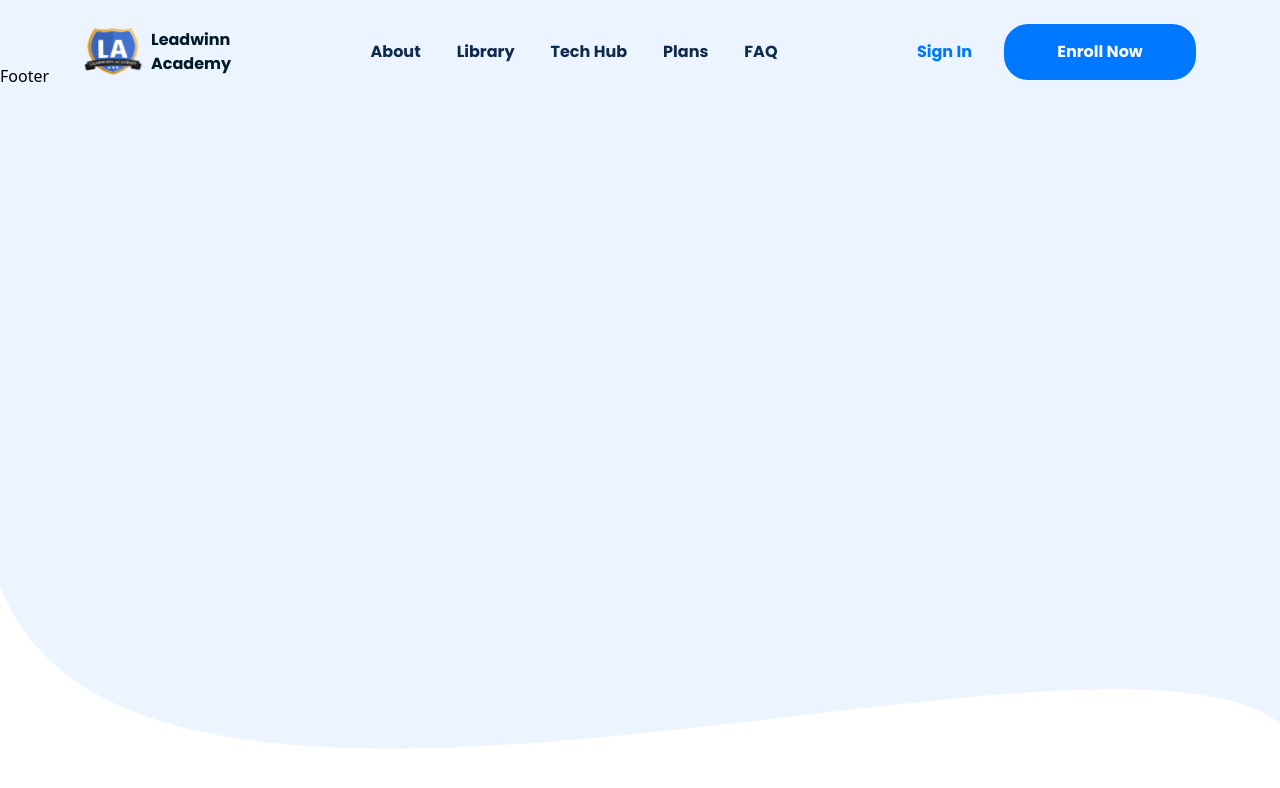
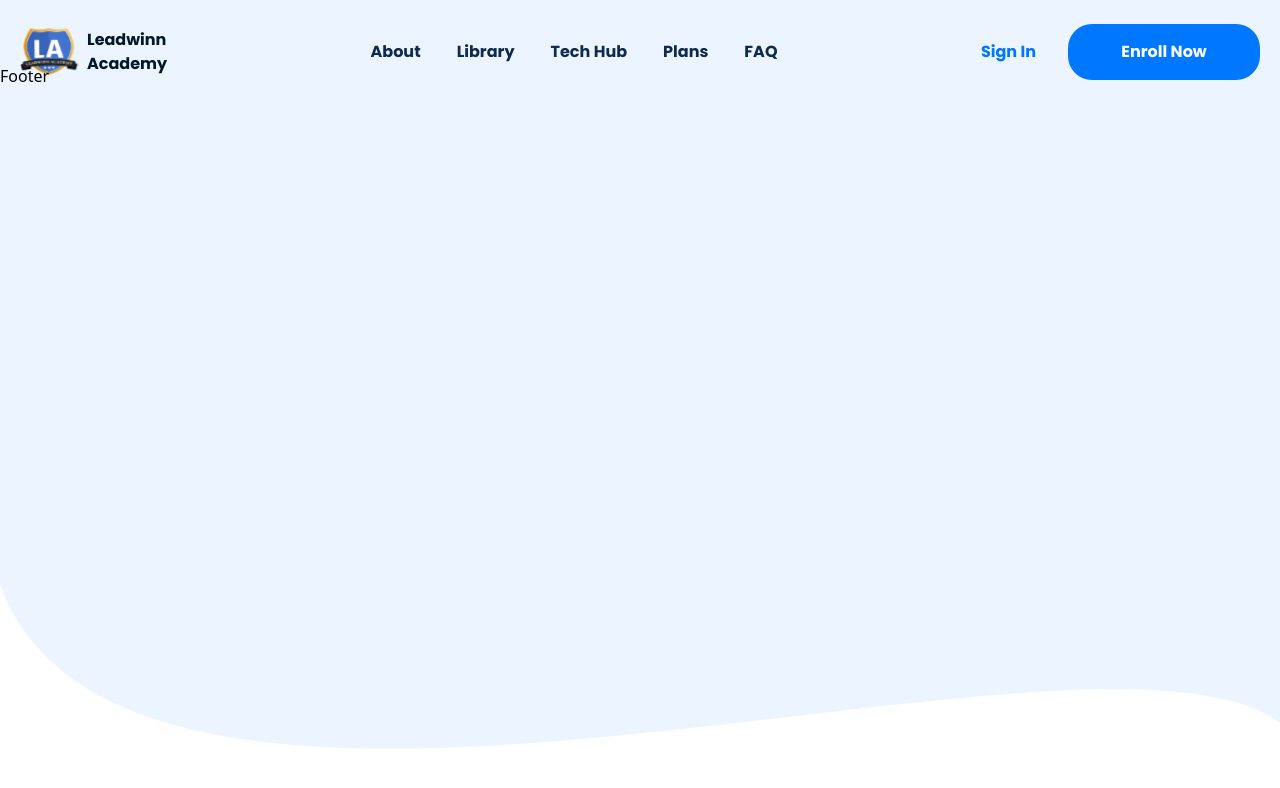
Before and after one commit to Adeleyeha-17/Leadwinn-Academy, a React (Vite) app: page / in a window 1280 px wide. Shown: the top 788 px of the page. Built offline with nearby package versions, Linux system fonts and the light colour scheme.

Commit message:
updated navbar

```diff
--- a/src/components/Navbar/Navbar.tsx
+++ b/src/components/Navbar/Navbar.tsx
@@ -11,16 +11,16 @@ export const Navbar: React.FC = () => {
 
    return (
       <div>
-         <div className="flex justify-between items-center space-x-20 h-16 px-5 pt-10 md:max-w-5xl lg:max-w-6xl mx-auto">
+         <div className="flex justify-between items-center lg:space-x-20 h-16 px-5 pt-10 md:max-w-6xl  lg:max-w-7xl mx-auto">
             <div className="flex justify-between items-center gap-2">
                <Link to="/"><img src="../leadwinn.svg" alt="leadwinn logo" className='w-14 md:w-full' /></Link>
-               <span className="flex flex-col text-lead-black md:max-lg:text-sm font-bold font-poppins">
+               <span className="flex flex-col text-lead-black font-bold font-poppins">
                   <h1>Leadwinn</h1>
                   <h1>Academy</h1>
                </span>
             </div>
 
-            <div className='hidden sm:flex md:max-lg:space-x-7 space-x-9 font-poppins md:max-lg:text-sm text-base font-semibold text-head-black'>
+            <div className='hidden sm:flex md:max-xl:space-x-5 xl:space-x-9 font-poppins  xl:text-base font-semibold text-head-black'>
                <Link to="/about">About</Link>
                <Link to="/library">Library</Link>
                <Link to="/tech-hub">Tech Hub</Link>
--- a/tailwind.config.js
+++ b/tailwind.config.js
@@ -19,7 +19,7 @@ export default {
         "home" : "url(/wave.svg)"
       },
       margin: {
-        "15" : "40.5px"
+        "15" : "54.4px"
       }
     },
   },
```
